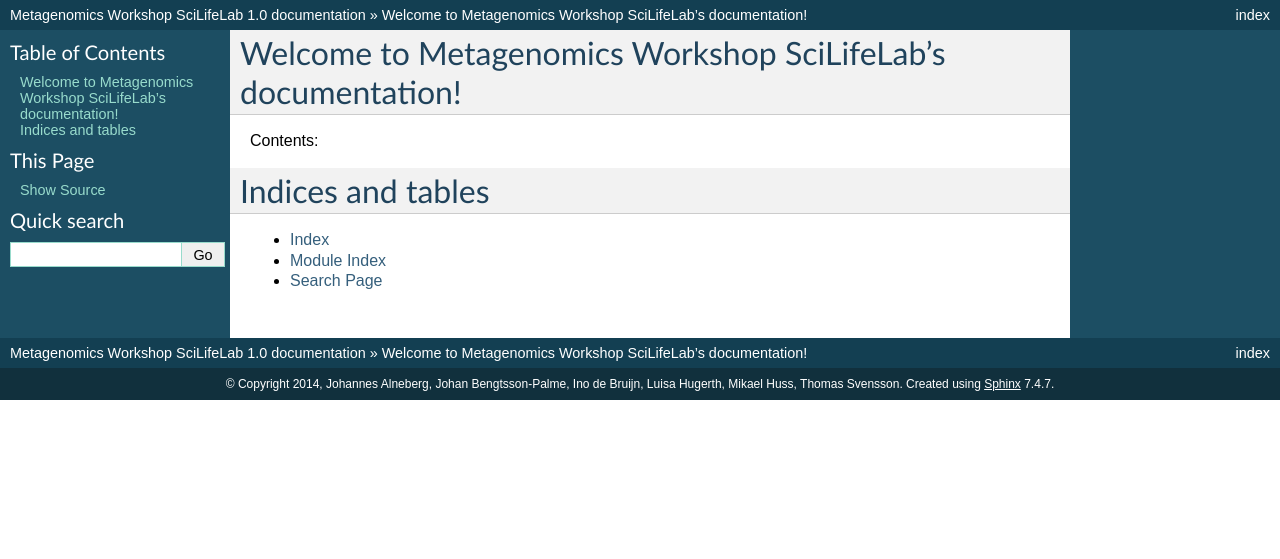
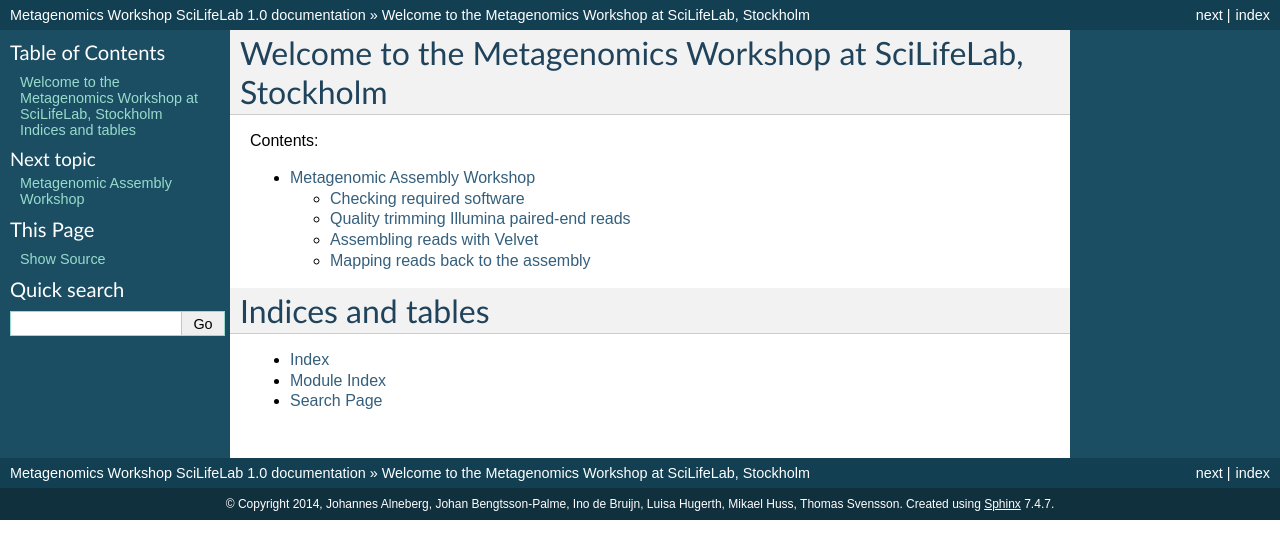
Before and after one commit to inodb/2014-5-metagenomics-workshop, a Sphinx documentation site: the page built from source/index.rst, in a window 1280 px wide. Shown: the top 559 px of the page. Built offline with Sphinx 7.4.7, drawn with Linux system fonts in a browser that asks for light colours; some of the changed lines change nothing that is shown.

Commit message:
Init assembly workshop

```diff
--- /dev/null
+++ b/source/assembly/assembly.rst
@@ -0,0 +1,112 @@
+==========================================
+Assembling reads with Velvet
+==========================================
+In this exercise we will learn how to perform an assembly with Velvet. Velvet
+takes your reads as input and turns them into contigs. It consists of two
+steps. In the first step, ``velveth``, the de Bruijn graph is created.
+Afterwards the graph is traversed and contigs are created with ``velvetg``.
+When constructing the de Bruijn graph, a *kmer* has to be specified. Reads are
+cut up into pieces of length *k*, each representing a node in the graph, edges
+represent an overlap (some de Bruijn graph assemblers do this differently, but
+the idea is the same). The advantage of using kmer overlap instead of read
+overlap is that the computational requirements grow with the number of unique
+kmers instead of unique reads. A more detailled explanation can be found at
+http://www.nature.com/nbt/journal/v29/n11/full/nbt.2023.html.
+
+
+Pick a kmer
+===========
+Please work in pairs for this assignment. Every group can select a kmer of
+their likings - pick a random one if you haven't developed a preference yet.
+Write you and your partner's name down at a kmer on the
+Google doc_ for this workshop.
+
+.. _doc: https://docs.google.com/spreadsheet/ccc?key=0AvduvUOYAB-_dGtrcV9hRUZxLWxreE5ENGs2OXRnM3c&usp=drive_web#gid=3.
+__ doc_
+
+velveth
+=======
+Create the graph data structure with ``velveth``. Again like we did with
+``sickle``, first create a directory with symbolic links to the pairs that you
+want to use::
+
+    mkdir -p ~/asm-workshop/velvet
+    cd ~/asm-workshop/velvet
+    ln -s ../sickle/qtrim1.fastq pair1.fastq
+    ln -s ../sickle/qtrim2.fastq pair2.fastq
+
+The reads need to be interleaved for ``velveth``::
+
+    shuffleSequences_fastq.pl pair1.fastq pair2.fastq pair.fastq
+
+Run velveth over the kmer you picked (21 in this example)::
+
+    velveth out_21 21 -fastq -shortPaired pair.fastq
+
+Check what directories have been created::
+
+    ls
+
+velvetg
+=======
+To get the actual contigs you will have to run ``velvetg`` on the created
+graph. You can vary options such expected coverage and the coverage cut-off if
+you want, but we do not do that in this tutorial. We only choose not to do
+scaffolding::
+
+    velvetg out_21 -scaffolding no
+
+
+assemstats
+==========
+After the assembly one wants to look at the length distributions of the
+resulting assemblies. You can use the ``assemstats`` script for that::
+
+    assemstats 100 out_*/contigs.fa
+
+Try to find-out what each of the stats represent by varying the cut-off. One of
+the most often used statistics in assembly length distribution comparisons is
+the *N50 length*, a weighted median, where you weight each contig by it's
+length. This way you assign more weight to larger contigs. Fifty procent of all
+the bases in the assembly are contained in contigs shorter or equal to N50
+length. Once you have gotten an idea of what it all the stats mean, it is time
+to compare your results with the other attendees of this workshop. Generate the results and copy them to the doc_::
+
+    assemstats 100 out_*/contigs.fa
+
+Do the same for the cut-off at 1000 and add it to the doc_. Compare your kmer
+against the others. If there are very little available yet, this would be an
+ideal time to help out some other attendees or do the same exercise for a kmer
+that has not been picked by somebody else yet. Please write down you and your
+partners name again at the doc_ in that case.
+
+
+What are the important length statistics? Do we prefer sum over length? Should
+it be a combination? Think of a formula that could indicate the best preferred
+length distribution where you express the optimization function in terms of the
+column names from the doc_. For instance only ``n50_len`` or ``sum *
+n50_len``.
+
+
+(Optional exercise) Ray
+=======================
+Try to create an assembly with Ray over the same kmer. Ray is an assembler that
+uses MPI to distribute the assembly over multiple cores and nodes. The latest
+version of Ray was made to work well with metagenomics data as well::
+
+    mkdir -p ~/asm-workshop/ray
+    cd ~/asm-workshop/ray
+    ln -s ../sickle/qtrim1.fastq pair1.fastq
+    ln -s ../sickle/qtrim2.fastq pair2.fastq
+    mpiexec -n 1 Ray -k 21 -p pair1.fastq pair2.fastq -o out_21
+
+Add the ``assemstats`` results to the doc_ as you did for Velvet. There is a
+separate tab for the Ray assemblies, compare the results with Velvet.
+
+(Optional exercise) VelvetOptimiser
+===================================
+VelvetOptimiser_ is a script that runs Velvet multiple times and follows the
+optimization function you give it. Use VelvetOptimiser_ to find the assembly
+that gets the best score for the optimization function you designed in `assemstats`_.
+
+.. _VelvetOptimiser: https://github.com/Victorian-Bioinformatics-Consortium/VelvetOptimiser
--- /dev/null
+++ b/source/assembly/index.rst
@@ -0,0 +1,28 @@
+Metagenomic Assembly Workshop
+=================================================
+In this metagenomics workshop we will learn how to:
+
+- Quality trim reads with sickle
+- Perform assemblies with velvet
+- Map back reads to assemblies with bowtie2
+
+The workshop has the following exercises:
+
+1. ReqsExercise
+2. QtrimExercise
+3. VelvetExercise
+4. Bowtie2Exercise
+
+At least a basic knowledge of how to work with the command line is required
+otherwise it will be very difficult to follow some of the examples. Have
+fun!
+
+Contents:
+
+.. toctree::
+   :maxdepth: 2
+
+   reqs
+   qtrim
+   assembly
+   map
--- /dev/null
+++ b/source/assembly/map.rst
@@ -0,0 +1,72 @@
+============================================
+Mapping reads back to the assembly
+============================================
+
+Overview
+======================
+
+There are many different mappers available to map your reads back to the
+assemblies. Usually they result in a SAM or BAM file
+(http://genome.sph.umich.edu/wiki/SAM). Those are formats that contains the
+alignment information, where BAM is the binary version of the plain text SAM
+format. In this tutorial we will be using bowtie2
+(http://bowtie-bio.sourceforge.net/bowtie2/index.shtml).
+
+
+The SAM/BAM file can afterwards be processed with Picard
+(http://picard.sourceforge.net/) to remove duplicate reads. Those are likely to
+be reads that come from a PCR duplicate (http://www.biostars.org/p/15818/).
+
+
+BEDTools (http://code.google.com/p/bedtools/) can then be used to retrieve
+coverage statistics.
+
+
+There is a script available that does it all at once. Read it and try to
+understand what happens in each step::
+
+    less `which map-bowtie2-markduplicates.sh`
+    map-bowtie2-markduplicates.sh -h
+
+Mapping reads with bowtie2
+==========================
+Take an assembly and try to map the reads back using bowtie2. Do this on an
+interactive node again, and remember to change the 'out_21' part to the actual output directory that you generated::
+
+    # Create a new directory and link files
+    mkdir -p ~/asm-workshop/bowtie2
+    cd ~/asm-workshop/bowtie2
+    ln -s ../velvet/out_21/contigs.fa contigs.fa
+    ln -s ../sickle/pair1.fastq pair1.fastq
+    ln -s ../sickle/pair2.fastq pair2.fastq
+
+    # Run the everything in one go script.
+    map-bowtie2-markduplicates.sh -t 1 -c pair1.fastq pair2.fastq pair contigs.fa contigs map
+
+
+Some general statistics from the SAM/BAM file
+=============================================
+A good way to assess the quality of an assembly is by mapping the reads back
+and determining what proportion was mapped. Use for instance::
+
+    # Mapped reads only
+    samtools view -c -F 4 map/contigs_pair-smds.bam
+
+    # Unmapped reads only
+    samtools view -c -f 4 map/contigs_pair-smds.bam
+
+From:
+http://left.subtree.org/2012/04/13/counting-the-number-of-reads-in-a-bam-file/.
+Try to determine what percentage of the pairs were mapping to your contigs and
+add it to the doc_. If all went well with the mapping there should also be a
+``map/contigs_pair-smd.metrics`` file where you can see the percentage of
+duplication. Add that to the doc_ as well.
+
+(Optional) Coverage information from BEDTools
+=============================================
+Look at the output from BEDTools::
+
+    less map/contigs_pair-smds.coverage
+
+.. _doc: https://docs.google.com/spreadsheet/ccc?key=0AvduvUOYAB-_dDJwcG1jbk1kTTY3eGZNazJGMUhfM3c#gid=3.
+__ doc_
--- /dev/null
+++ b/source/assembly/qtrim.rst
@@ -0,0 +1,69 @@
+==========================================
+Quality trimming Illumina paired-end reads
+==========================================
+In this excercise you will learn how to quality trim Illumina paired-end reads.
+The most common Next Generation Sequencing (NGS) technology for metagenomics.
+
+Sickle
+======
+For quality trimming Illumina paired end reads we use the library sickle which
+trims reads from 3' end to 5' end using a sliding window. If the mean quality
+drops below a specified number remaining part of the read will be trimmed.
+
+
+Downloading a test set
+======================
+Today we'll be working on a small metagenomic data set from the anterior nares
+(http://en.wikipedia.org/wiki/Anterior_nares).
+
+.. image:: https://raw.github.com/inodb/2013-metagenomics-workshop-gbg/master/images/nostril.jpg
+
+
+So get ready for your first smell of metagenomic assembly - pun intended. Run
+all these commands in your shell::
+
+    # Download the reads and extract them
+    mkdir -p ~/asm-workshop
+    mkdir -p ~/asm-workshop/data
+    cd ~/asm-workshop/data
+    wget http://downloads.hmpdacc.org/data/Illumina/anterior_nares/SRS018585.tar.bz2
+    tar -xjf SRS018585.tar.bz2
+
+If successfull you should have the files::
+
+    $ ls -lh ~/asm-workshop/data/SRS018585/
+    -rw-rw-r-- 1 idb idb 36M Apr 18  2011 /home/<username>/asm-workshop/data/SRS018585/SRS018585.denovo_duplicates_marked.trimmed.1.fastq
+    -rw-rw-r-- 1 idb idb 36M Apr 18  2011 /home/<username>/asm-workshop/data/SRS018585/SRS018585.denovo_duplicates_marked.trimmed.2.fastq
+
+If not, try to find out if one of the previous commands gave an error.
+
+
+Running sickle on a paired end library
+======================================
+I like to create directories for specific parts I'm working on and creating
+symbolic links (shortcuts in windows) to the input files. One can use the
+command ``ln`` for creating links. The difference between a symbolic link and a
+hard link can be found here:
+http://stackoverflow.com/questions/185899/what-is-the-difference-between-a-symbolic-link-and-a-hard-link.
+In this case I use symbolic links so I know what path the original reads have,
+which can help one remember what those reads were::
+
+    mkdir -p ~/asm-workshop/sickle
+    cd ~/asm-workshop/sickle
+    ln -s ../data/SRS018585/SRS018585.denovo_duplicates_marked.trimmed.1.fastq pair1.fastq
+    ln -s ../data/SRS018585/SRS018585.denovo_duplicates_marked.trimmed.2.fastq pair2.fastq
+
+Now run sickle::
+
+    # check if sickle is in your PATH
+    which sickle
+    # Run sickle
+    sickle pe \
+        -f pair1.fastq \
+        -r pair2.fastq \
+        -t sanger \
+        -o qtrim1.fastq \
+        -p qtrim2.fastq \
+        -s qtrim.unpaired.fastq
+    # Check what files have been generated
+    ls
--- /dev/null
+++ b/source/assembly/reqs.rst
@@ -0,0 +1,115 @@
+==========================================
+Checking required software
+==========================================
+An often occuring theme in bioinformatics is installing software. Here we wil
+go over some steps to help you check whether you actually have the right
+software installed. There's an optional excerise on how to install ``sickle``.
+
+Programs used in this workshop
+==============================
+The following programs are used in this workshop:
+
+    - Bowtie2_
+    - Velvet_
+    - parallel_
+    - samtools_
+    - CD-HIT_
+    - AMOS_
+    - sickle_
+    - Picard_
+
+.. _Bowtie2: http://bowtie-bio.sourceforge.net/bowtie2/index.shtml
+.. _Velvet: http://www.ebi.ac.uk/~zerbino/velvet/
+.. _xclip: http://sourceforge.net/projects/xclip/
+.. _parallel: https://www.gnu.org/software/parallel/
+.. _samtools: http://samtools.sourceforge.net/
+.. _CD-HIT: https://code.google.com/p/cdhit/
+.. _AMOS: http://sourceforge.net/apps/mediawiki/amos/index.php?title=AMOS
+.. _sickle: https://github.com/najoshi/sickle
+.. _Picard: http://picard.sourceforge.net/index.shtml
+
+All programs are already installed, all you have to do is load the virtual
+environment for this workshop. Once you are logged in to the server run::
+
+    source /proj/g2013206/metagenomics/virt_env/mg-workshop/bin/activate
+
+You deactivate the virtual environment with::
+
+    deactivate
+
+NOTE: This is a python virtual environment. The binary folder of the virtual
+environment has symbolic links to all programs used in this workshop so you
+should be able to run those without problems.
+
+
+Using which to locate a program
+===============================
+An easy way to determine whether you have have a certain program installed is
+by typing::
+
+    which programname
+
+where ``programname`` is the name of the program you want to use. The program
+``which`` searches all directories in ``$PATH`` for the executable file
+``programname`` and returns the path of the first found hit. This is exactly
+what happens when you would just type ``programname`` on the command line, but
+then ``programname`` is also executed. To see what your ``$PATH`` looks like,
+simply ``echo`` it::
+
+    echo $PATH
+
+Check all programs in one go with which
+==================================================
+To check whether you have all programs installed in one go, you can use ``which``.
+
+    bowtie2
+    bowtie2-build
+    velveth
+    velvetg
+    shuffleSequences_fastq.pl
+    parallel
+    samtools
+
+
+Iterate over the programs calling ``which`` on each of them::
+
+    $ req_progs="bowtie2 bowtie2-build velveth velvetg parallel samtools shuffleSequences_fastq.pl"
+    $ echo $req_progs
+    bowtie2 bowtie2-build velveth velvetg parallel samtools shuffleSequences_fastq.pl
+    $ for p in $req_progs; do which $p || echo $p not in PATH; done
+    /home/idb/bin/bowtie2
+    /home/idb/bin/bowtie2-build
+    /home/idb/downloaded_software/velvet_1.2.03/velveth
+    /home/idb/downloaded_software/velvet_1.2.03/velvetg
+    /usr/local/bin/parallel
+    /home/idb/bin/samtools
+
+As you can see all programs are found, except tablet in this case. If any of
+the installed programs is missing, try to install them yourself or ask. If you
+are having troubles following these examples, try to find some bash tutorials
+online next time you have some time to kill. Educating yourself on how to use
+the command line effectively increases your productivity immensely.
+
+(Optional excercise) Install sickle by yourself
+===============================================
+Follow these steps only if you want to install ``sickle`` by yourself.
+Installation procedures of research software often follow the same pattern.
+Download the code, *compile* it and copy the binary to a location in your
+``$PATH``. The code for sickle is on https://github.com/najoshi/sickle. I
+prefer *compiling* my programs in ``~/src`` and then copying the resulting
+program to my ``~/bin`` directory, which is in my ``$PATH``. This should get
+you a long way::
+
+    mkdir -p ~/src
+
+    # Go to the source directory and clone the sickle repository
+    cd ~/src
+    git clone https://github.com/najoshi/sickle
+    cd sickle
+
+    # Compile the program
+    make
+
+    # Create a bin directory
+    mkdir -p ~/bin
+    cp sickle ~/bin
--- a/source/index.rst
+++ b/source/index.rst
@@ -3,14 +3,15 @@
    You can adapt this file completely to your liking, but it should at least
    contain the root `toctree` directive.
 
-Welcome to Metagenomics Workshop SciLifeLab's documentation!
-============================================================
+Welcome to the Metagenomics Workshop at SciLifeLab, Stockholm
+=============================================================
 
 Contents:
 
 .. toctree::
    :maxdepth: 2
 
+   assembly/index
 
 
 Indices and tables
```
